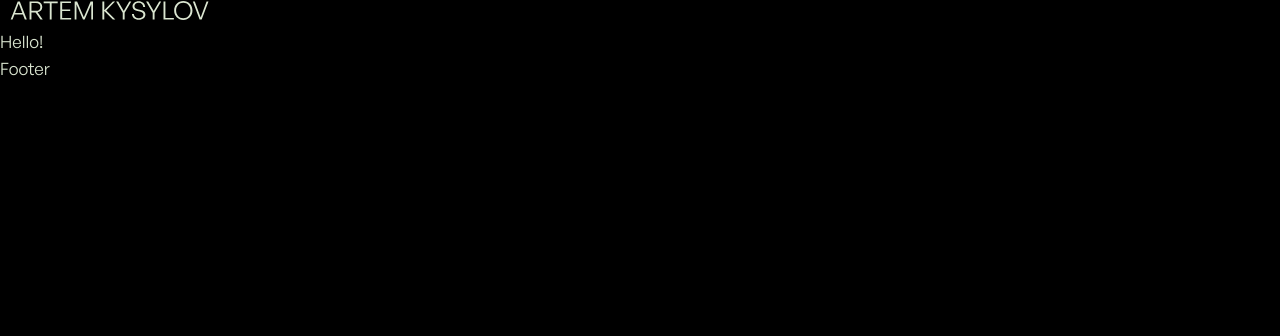
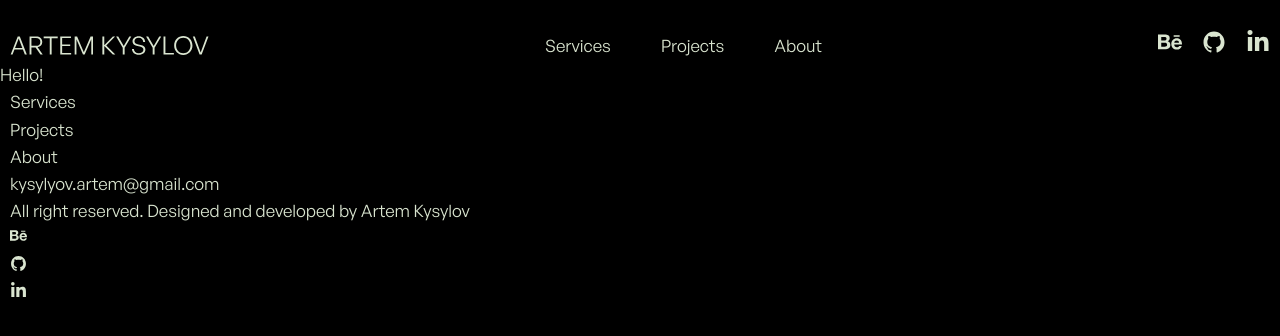
Before and after one commit to Artem-Kysylov/portfolio-website, a Next.js app: page / in a window 1280 px wide. Shown: the top 336 px of the page. Built offline with nearby package versions, Linux system fonts and the light colour scheme.

Commit message:
working with navbar and footer

```diff
--- a/package.json
+++ b/package.json
@@ -9,8 +9,9 @@
     "lint": "next lint"
   },
   "dependencies": {
+    "next": "15.0.4",
     "react": "^19.0.0",
     "react-dom": "^19.0.0",
-    "next": "15.0.4"
+    "react-icons": "^5.4.0"
   }
 }
--- a/src/app/data/navData.js
+++ b/src/app/data/navData.js
@@ -1,19 +1,25 @@
+// Imports
+import { FaBehance } from "react-icons/fa"
+import { IoLogoGithub } from "react-icons/io"
+import { FaLinkedinIn } from "react-icons/fa6"
+
+
 // Navigation data
 export const navItems = [
     {
         id: 1,
         title: 'Services',
-        link: '#Services_section',
+        anchorLink: '#Services_section',
     },
     {
         id: 2,
         title: 'Projects',
-        link: '#Projects_section',
+        anchorLink: '#Projects_section',
     },
     {
         id: 3,
         title: 'About',
-        link: '#About_section',
+        anchorLink: '#About_section',
     },
 ]
 
@@ -21,7 +27,20 @@ export const navItems = [
 export const socialsItems = [
     {
         id: 1,
-        icon: '',
+        title: 'Behance',
+        icon: FaBehance,
         link: 'https://www.behance.net/kysylyovar7e7c',
     },
+    {
+        id: 2,
+        title: 'Github',
+        icon: IoLogoGithub,
+        link: 'https://github.com/Artem-Kysylov',
+    },
+    {
+        id: 3,
+        title: 'Linkedin',
+        icon: FaLinkedinIn,
+        link: 'https://github.com/Artem-Kysylov',
+    },
 ]
--- a/src/components/footer/Footer.jsx
+++ b/src/components/footer/Footer.jsx
@@ -1,10 +1,60 @@
 // Imports
 import React from 'react'
+import Image from "next/image"
+import Link from 'next/link'
 import styles from './styles.module.css'
+import { navItems } from '../../app/data/navData'
+import { socialsItems } from '../../app/data/navData'
+
+// Import components
+import MailLink from '@/components/mail-link/MailLink'
 
 const Footer = () => {
   return (
-    <div>Footer</div>
+    <footer>
+      <div className="container">
+        <div className={styles.footer__top}>
+          <ul className={styles.footer__topNavList}>
+              {
+                navItems.map((item) => (
+                  <li key={item.id}>
+                    <Link
+                      href={item.anchorLink}
+                      className={styles.footer__topNavList}
+                    >
+                        {item.title}
+                    </Link>
+                  </li>
+                ))
+              }
+            </ul>
+
+            <MailLink/>
+        </div>
+
+        <div className={styles.footer__bottom}>
+          <span className={styles.footer__bottomText}>All right reserved. Designed and developed by Artem Kysylov</span>
+          <ul className={styles.footer__bottomSocialsList}>
+              {
+                socialsItems.map((item) => {
+                  const Icon = item.icon
+                  return (
+                    <li key={item.id}>
+                      <Link
+                        href={item.link}
+                        target='_blank'
+                        rel='noopener noreferrer'
+                      >
+                        <Icon className={styles.footer__bottomSocialsListIcon} aria-label={item.title}/>
+                      </Link>
+                    </li>
+                  )
+                })
+              }
+            </ul>
+        </div>
+      </div>
+    </footer>
   )
 }
 
--- /dev/null
+++ b/src/components/mail-link/MailLink.jsx
@@ -0,0 +1,14 @@
+// Imports
+import React from 'react'
+import styles from './styles.module.css'
+import Link from 'next/link'
+
+const MailLink = () => {
+  return (
+    <Link href={''}>
+        <p className={styles.mail__link}>kysylyov.artem@gmail.com</p>
+    </Link>
+  )
+}
+
+export default MailLink
--- a/src/components/navbar/Navbar.jsx
+++ b/src/components/navbar/Navbar.jsx
@@ -1,7 +1,10 @@
 // Imports
 import React from 'react'
 import Image from "next/image"
+import Link from 'next/link'
 import styles from './styles.module.css'
+import { navItems } from '../../app/data/navData'
+import { socialsItems } from '../../app/data/navData'
 
 const Navbar = () => {
   return (
@@ -15,9 +18,39 @@ const Navbar = () => {
             alt="Logo"
           />
 
-          <ul></ul>
+          <ul className={styles.nav__itemsList}>
+            {
+              navItems.map((item) => (
+                <li key={item.id}>
+                  <Link
+                    href={item.anchorLink}
+                    className={styles.nav__itemListLink}
+                  >
+                      {item.title}
+                  </Link>
+                </li>
+              ))
+            }
+          </ul>
 
-          <ul></ul>
+          <ul className={styles.nav__socialsList}>
+            {
+              socialsItems.map((item) => {
+                const Icon = item.icon
+                return (
+                  <li key={item.id}>
+                    <Link
+                      href={item.link}
+                      target='_blank'
+                      rel='noopener noreferrer'
+                    >
+                      <Icon className={styles.nav__socialsListIcon} aria-label={item.title}/>
+                    </Link>
+                  </li>
+                )
+              })
+            }
+          </ul>
         </div>
       </div>
     </nav>
--- a/src/components/navbar/styles.module.css
+++ b/src/components/navbar/styles.module.css
@@ -0,0 +1,23 @@
+.nav__inner {
+    width: 100%;
+    padding-top: 30px;
+    display: flex;
+    align-items: center;
+    justify-content: space-between;
+}
+
+.nav__itemsList {
+    display: flex;
+    align-items: center;
+    gap: 50px;
+}
+
+.nav__socialsList {
+    display: flex;
+    align-items: center;
+    gap: 20px;
+}
+
+.nav__socialsListIcon {
+    font-size: 24px;
+}
```
Also changed, not shown: src/components/mail-link/styles.module.css (added), 1 other file (tests, documents, lock files or other folders).
